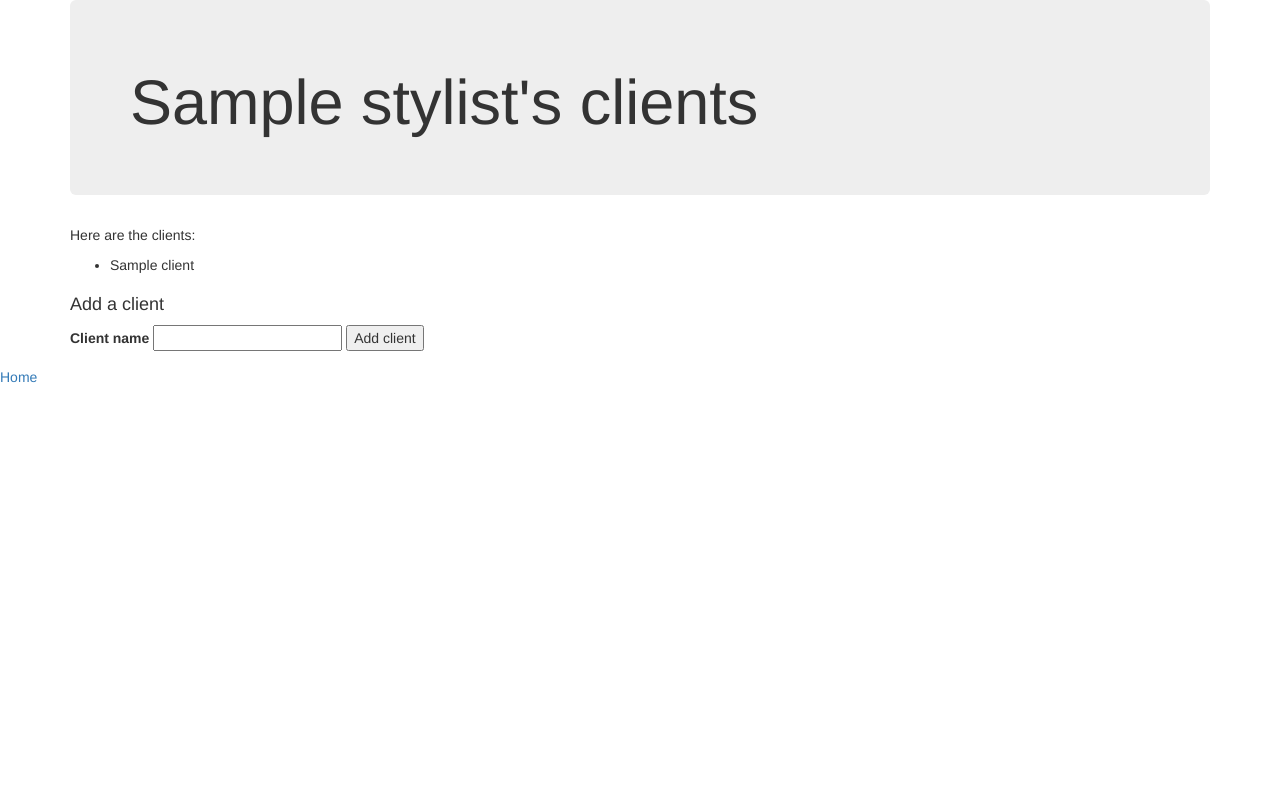
After one commit to fignewtonfood/wk3_code_review, a PHP site: template views/stylist.html.twig in a window 1280 px wide. The commit adds this page. Run offline with PHP 8.4, Linux system fonts and the light colour scheme; the template is opened without the code that fills it: most values are stand-ins (such as "Sample title", 1, 10 or a date in 2020); some libraries are stand-ins or nearby versions.

Commit message:
add twig file for stylist to project

```diff
--- a/views/index.html.twig
+++ b/views/index.html.twig
@@ -15,7 +15,7 @@
             <p>Here are all your stylists:</p>
             <ul>
                 {% for stylist in stylists %}
-                    <li><a href="/stylists/{{ stylist.getId }}">{{ stylist.getName }}</a></li>
+                    <li><a href="/stylist/{{ stylist.getId }}">{{ stylist.getName }}</a></li>
                 {% endfor %}
             </ul>
         {% else %}
--- /dev/null
+++ b/views/stylist.html.twig
@@ -0,0 +1,40 @@
+<html>
+    <head>
+        <link rel="stylesheet" href="https://maxcdn.bootstrapcdn.com/bootstrap/3.3.1/css/bootstrap.min.css">
+        <title>{{ stylist.getName }}'s clients</title>
+    </head>
+    <body>
+        <div class = 'container'>
+            <div class='jumbotron'>
+                <h1>{{ stylist.getName }}'s clients</h1>
+            </div>
+        </div>
+
+        <div class = 'container'>
+            {% if clients is not empty %}
+                <p>Here are the clients:</p>
+                <ul>
+                    {% for client in clients %}
+                        <li>{{ client.getName }}</li>
+                    {% endfor %}
+                </ul>
+            {% endif %}
+        </div>
+
+        <div class = 'container'>
+            <h4>Add a client</h4>
+
+            <form action="/clients" method="post">
+                <input type="hidden" name="client_id" id="client_id" value="{{ client.getId() }}">
+                <label for='name'>Client name</label>
+                <input id='name' name='name' type='text' required>
+
+                <button type='submit'>Add client</button>
+            </form>
+        </div>
+
+        <footer class='footer'>
+                <p><a href='/'>Home</a></p>
+        </footer>
+    </body>
+</html>
```
Also changed, not shown: views/other.html.twig (deleted, +0 -8 lines).
